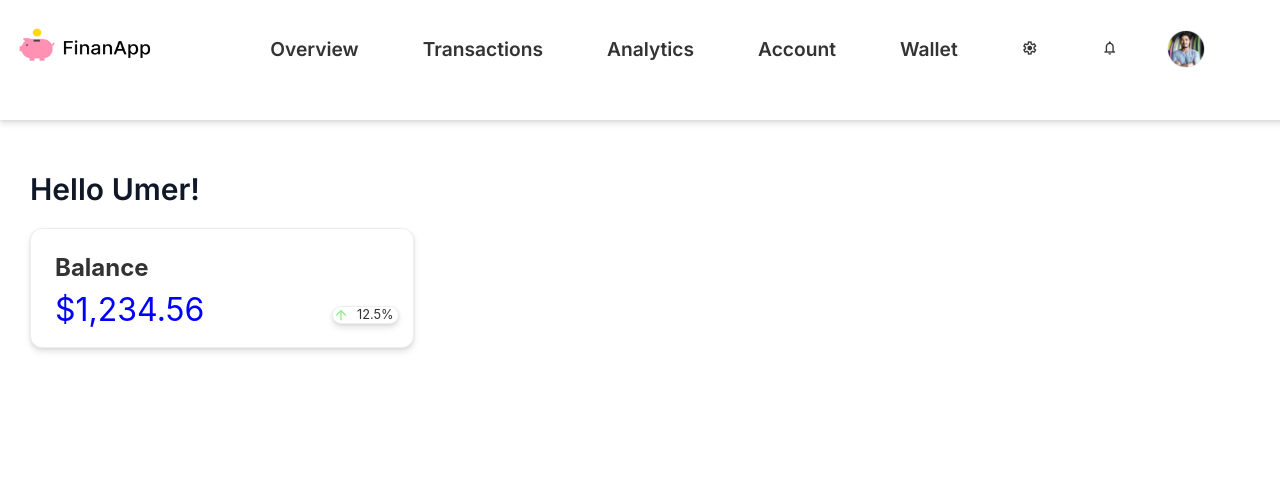
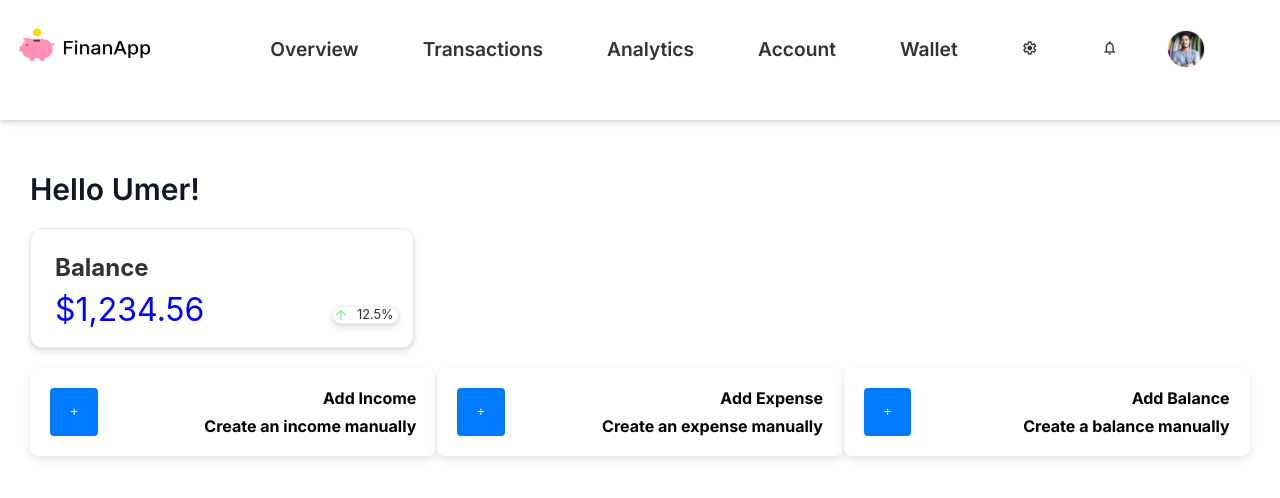
Before and after one commit to Umer2451/finance-appV2, a React (Create React App) app: page /home in a window 1280 px wide. Shown: the top 498 px of the page. Built offline with nearby package versions, Linux system fonts and the light colour scheme; no server answers; the database is empty.

Commit message:
major changes to states and fixes

```diff
--- /dev/null
+++ b/src/features/home/components/addmonetaryactions.js
@@ -0,0 +1,140 @@
+import React, { useEffect, useState } from 'react';
+import { addDoc, collection, getDocs } from 'firebase/firestore';
+import { db } from '../../login/firebase';
+import { getAuth } from 'firebase/auth';
+import { useSelector, useDispatch } from 'react-redux';
+import { getUserTransactions } from '../../login/loginSlice';
+import firebaseApp from '../../login/firebase';
+import "../components/componentstyles/addM.css"; // Assuming your CSS file path is correct
+
+function AddmonetaryActions() {
+    const stateData = useSelector((state) => state.userTransactions);
+    const dispatch = useDispatch();
+    const auth = getAuth(firebaseApp);
+    const currentEmail = auth.currentUser && auth.currentUser.email ? auth.currentUser.email : "";
+
+    const [userTransaction, setUserTransaction] = useState({
+        userBalance: "0",
+        userExpense: "0",
+        userIncome: "0",
+        currentUser: currentEmail
+    });
+
+    const [inputVisibility, setInputVisibility] = useState({
+        income: false,
+        expense: false,
+        balance: false
+    });
+
+    const [val, setVal] = useState([]);
+    const value = collection(db, 'userTransactions');
+
+    useEffect(() => {
+        const getData = async () => {
+            const dbVal = await getDocs(value);
+            setVal(dbVal.docs.map(doc => ({ ...doc.data(), id: doc.id })));
+        };
+        getData();
+    }, []); // Empty dependency array ensures this runs only once
+
+    const toggleVisibility = (field) => {
+        setInputVisibility(prevState => ({
+            ...prevState,
+            [field]: !prevState[field]
+        }));
+    };
+
+    const handleInputChange = (e) => {
+        const { name, value } = e.target;
+        setUserTransaction(prevState => ({
+            ...prevState,
+            [name]: value
+        }));
+    };
+
+    const createTransaction = async () => {
+        await addDoc(value, userTransaction);
+        setUserTransaction({
+            userBalance: "0",
+            userExpense: "0",
+            userIncome: "0"
+        });
+        dispatch(getUserTransactions({ Transactions: userTransaction }));
+    };
+
+    return (
+        <div className="addmonetary-container">
+            <div className={`addmonetary-section ${inputVisibility.income ? 'active' : ''}`}>
+                <div className="addmonetary-section-left">
+                    <button onClick={() => toggleVisibility('income')}>+</button>
+                    <div className={`incomeDiv paragraphDiv ${inputVisibility.income ? 'hidden' : ''}`}>
+                        <p>Add Income</p>
+                        <p>Create an income manually</p>
+                    </div>
+                </div>
+                <div className="addmonetary-section-right">
+                    <input
+                        name="userIncome"
+                        value={userTransaction.userIncome}
+                        onChange={handleInputChange}
+                        style={{ display: inputVisibility.income ? 'block' : 'none' }}
+                    />
+                    <button
+                        onClick={createTransaction}
+                        style={{ display: inputVisibility.income ? 'block' : 'none' }}
+                    >
+                        Submit Income
+                    </button>
+                </div>
+            </div>
+            <div className={`addmonetary-section ${inputVisibility.expense ? 'active' : ''}`}>
+                <div className="addmonetary-section-left">
+                    <button onClick={() => toggleVisibility('expense')}>+</button>
+                    <div className={`expenseDiv paragraphDiv ${inputVisibility.expense ? 'hidden' : ''}`}>
+                        <p>Add Expense</p>
+                        <p>Create an expense manually</p>
+                    </div>
+                </div>
+                <div className="addmonetary-section-right">
+                    <input
+                        name="userExpense"
+                        value={userTransaction.userExpense}
+                        onChange={handleInputChange}
+                        style={{ display: inputVisibility.expense ? 'block' : 'none' }}
+                    />
+                    <button
+                        onClick={createTransaction}
+                        style={{ display: inputVisibility.expense ? 'block' : 'none' }}
+                    >
+                        Submit Expense
+                    </button>
+                </div>
+            </div>
+            <div className={`addmonetary-section ${inputVisibility.balance ? 'active' : ''}`}>
+                <div className="addmonetary-section-left">
+                    <button onClick={() => toggleVisibility('balance')}>+</button>
+                    <div className={`balanceDiv paragraphDiv ${inputVisibility.balance ? 'hidden' : ''}`}>
+                        <p>Add Balance</p>
+                        <p>Create a balance manually</p>
+                    </div>
+                </div>
+                <div className="addmonetary-section-right">
+                    <input
+                        name="userBalance"
+                        value={userTransaction.userBalance}
+                        onChange={handleInputChange}
+                        style={{ display: inputVisibility.balance ? 'block' : 'none' }}
+                    />
+                    <button
+                        onClick={createTransaction}
+                        style={{ display: inputVisibility.balance ? 'block' : 'none' }}
+                    >
+                        Submit Balance
+                    </button>
+                </div>
+            </div>
+        </div>
+    );
+}
+
+export default AddmonetaryActions;
--- /dev/null
+++ b/src/features/home/components/componentstyles/addM.css
@@ -0,0 +1,75 @@
+.addmonetary-container {
+    display: flex;
+    justify-content: space-around;
+    margin-top: 20px;
+}
+
+.addmonetary-section {
+    background-color: #ffffff;
+    box-shadow: 0 4px 8px rgba(0, 0, 0, 0.1); /* Adjust shadow as per your preference */
+    padding: 20px;
+    border-radius: 8px;
+    width: 30%; /* Adjust width as per your layout */
+    font-family: 'Inter', sans-serif; /* Ensure Inter font is imported */
+    margin-bottom: 20px;
+    display: flex;
+    align-items: center;
+}
+
+.addmonetary-section-left {
+    flex: 1; /* Takes up one-third of the section for the left content */
+    display: flex;
+}
+
+.addmonetary-section-right {
+    flex: 2; /* Takes up two-thirds of the section for the right content */
+    display: none; /* Initially hides the right content */
+    justify-content: flex-start; /* Aligns content to the start */
+    align-items: center; /* Centers items vertically */
+}
+
+.addmonetary-section.active .addmonetary-section-right {
+    display: flex; /* Shows the right content when section is active */
+}
+
+.addmonetary-section p {
+    font-size: 16px;
+    font-weight: bold;
+    margin: 0;
+}
+
+.addmonetary-section input {
+    width: 70%; /* Adjust input width as per your design */
+    padding: 10px;
+    margin-top: 10px;
+    margin-right: 10px;
+    border: 1px solid #ccc;
+    border-radius: 4px;
+}
+
+.addmonetary-section button {
+    padding: 10px 20px;
+    background-color: #007bff;
+    color: white;
+    border: none;
+    border-radius: 4px;
+    cursor: pointer;
+    transition: background-color 0.3s ease;
+}
+
+.addmonetary-section button:hover {
+    background-color: #0056b3;
+}
+
+.paragraphDiv {
+    display: flex;
+    flex-direction: column;
+    gap: 8px;
+    justify-content: flex-end;
+    align-items: flex-end;
+    width: 100%;
+}
+
+.paragraphDiv.hidden {
+    display: none;
+}
--- a/src/features/home/components/dashboard.js
+++ b/src/features/home/components/dashboard.js
@@ -3,6 +3,7 @@ import { useNavigate } from "react-router-dom";
 import { useSelector } from "react-redux";
 import "../components/componentstyles/dashboard.css";
 import Monetary from "./monetaryview";
+import AddmonetaryActions from "./addmonetaryactions";
 function Dashboard() {
   const data = useSelector((state) => state.loginData);
   const navigate = useNavigate();
@@ -11,7 +12,7 @@ function Dashboard() {
   }
   console.log(data);
   if (true) {
-    return <div className="dashboard-body"><h1 className="title">Hello Umer!</h1><div><Monetary /></div></div>
+    return <div className="dashboard-body"><h1 className="title">Hello Umer!</h1><div><Monetary /></div><><AddmonetaryActions/></></div>
   } else {
     navigateToLogin();
   }
--- a/src/features/home/components/monetaryview.js
+++ b/src/features/home/components/monetaryview.js
@@ -1,6 +1,8 @@
 import "../components/componentstyles/mstyle.css";
-
+import { useSelector } from "react-redux";
 function Monetary() {
+  debugger;
+  let stateData = useSelector((state) => state.loginData.userTransactions);
   return (
     <div className="balance-container">
       <div className="balance-text">Balance</div>
--- a/src/features/home/home.js
+++ b/src/features/home/home.js
@@ -4,9 +4,7 @@ import Header from "./components/header";
 import Dashboard from "./components/dashboard";
 import { useNavigate } from "react-router-dom";
 import { useSelector } from "react-redux";
-
 function Home() {
-  const userData = useSelector((state) => state.userData);
   const data = useSelector((state) => state.loginData);
   const navigate = useNavigate();
 
--- a/src/features/login/loginSlice.js
+++ b/src/features/login/loginSlice.js
@@ -3,7 +3,8 @@ import { createSlice } from "@reduxjs/toolkit";
 const initialState = {
     loginData: [],
     isLoggedIn: false,
-    userData: []
+    userData: [],
+    userTransactions: {}
 };
 export const loginSlice = createSlice({
     name: 'addUser',
@@ -18,9 +19,13 @@ export const loginSlice = createSlice({
         state.userData.push({data: action.payload.userData});
         state.isLoggedIn = true;
         // console.log(state.loginData)
+      },
+      getUserTransactions(state, action){
+        state.userTransactions["Transactions"] = action.payload;
+        console.log(state.userTransactions);
       }
     },
 });
-export const { updateLoginState, addUserData} = loginSlice.actions;
+export const { updateLoginState, addUserData, getUserTransactions} = loginSlice.actions;
 
 export default loginSlice.reducer;
```
